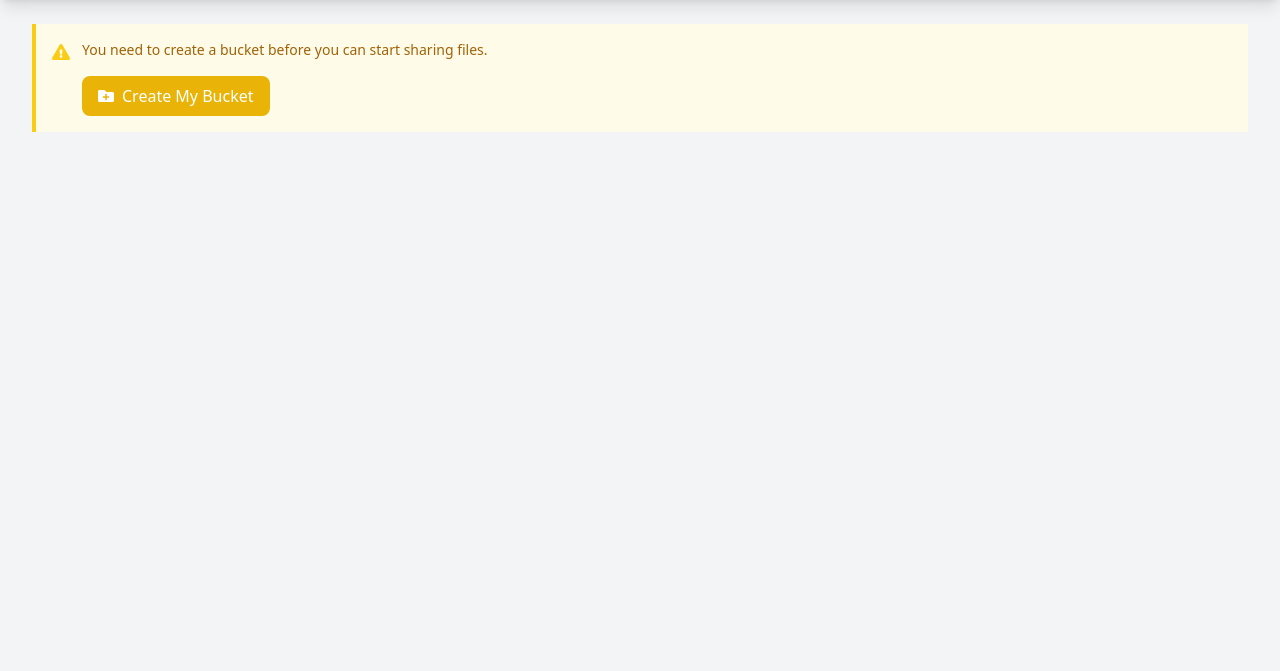
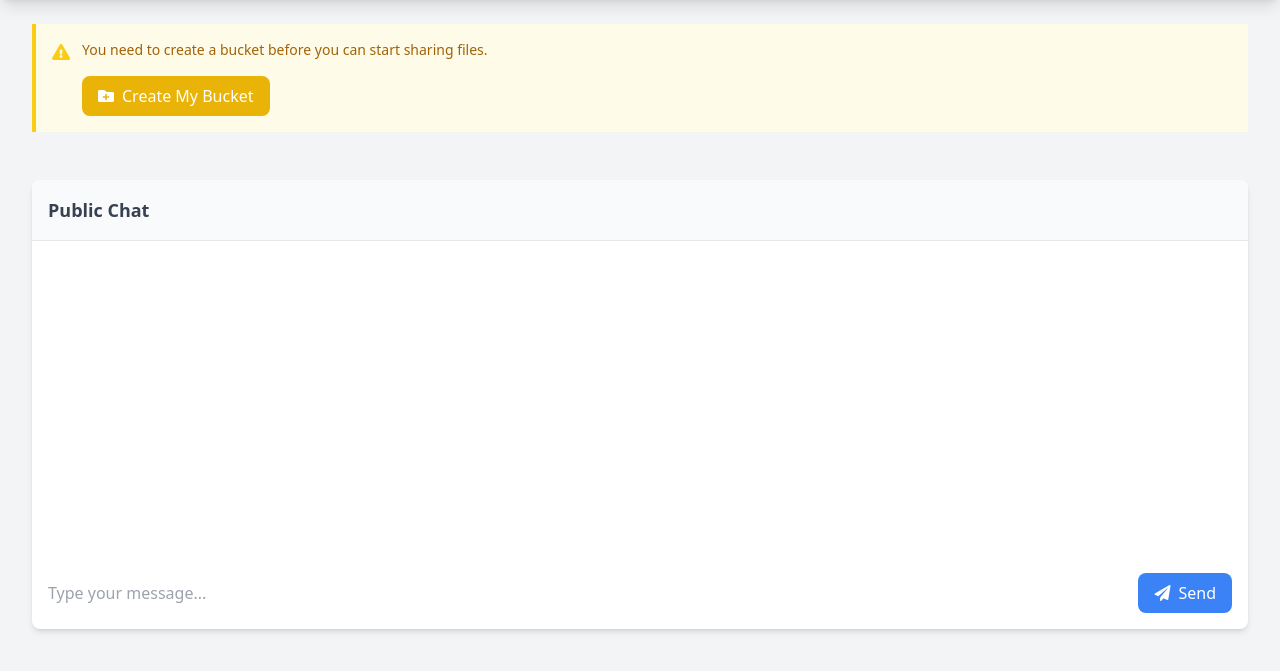
Before and after one commit to roschlynnmichael/Decentralized-Social-Network-Protocol, a Python web app: template templates/public_chat.html in a window 1280 px wide. Shown: the part 64-735 px from the top of the page. Run offline with Jinja, Linux system fonts and the light colour scheme; the template is opened without the code that fills it, so the values that code supplies are empty; some libraries are stand-ins or nearby versions.

Commit message:
Minor UI Change and user bucket

```diff
--- a/data/user_buckets.json
+++ b/data/user_buckets.json
@@ -2,5 +2,9 @@
     "1": {
         "hash": "QmcDeSwAccT325HiZP5iqPSuFEBh5BLcGQZiXooaDupDiC",
         "created_at": 1732609108.3401341
+    },
+    "2": {
+        "hash": "QmXvDWSkprEJEQ4navitjEVX3ZuZsmZVfYp44dfMGBLRwe",
+        "created_at": 1732609735.1150777
     }
 }
--- a/static/js/public_chat.js
+++ b/static/js/public_chat.js
@@ -111,7 +111,7 @@ document.addEventListener('DOMContentLoaded', function() {
 
     function createFileElement(file) {
         const div = document.createElement('div');
-        div.className = 'bg-white p-4 rounded-lg shadow flex items-center justify-between space-x-4';
+        div.className = 'bg-white p-3 rounded-lg shadow flex items-center justify-between space-x-4 min-h-[60px]';
 
         // Left side with file info
         const fileInfo = document.createElement('div');
@@ -123,14 +123,16 @@ document.addEventListener('DOMContentLoaded', function() {
         fileName.title = file.name; // Show full filename on hover
         fileName.textContent = file.name;
 
-        // Status/Time info
+        // File size/time info
         const fileDetails = document.createElement('p');
-        fileDetails.className = 'text-sm text-gray-500';
-        if (file.status) {
-            fileDetails.textContent = file.status;
+        fileDetails.className = 'text-xs text-gray-500 truncate';
+
+        // Handle uploading status differently
+        if (file.status === 'Uploading...') {
+            fileDetails.textContent = 'Uploading...';
+            div.classList.add('opacity-75');
         } else {
-            const date = new Date(file.timestamp * 1000);
-            fileDetails.textContent = date.toLocaleString();
+            fileDetails.textContent = formatFileSize(file.size || 0);
         }
 
         fileInfo.appendChild(fileName);
@@ -138,15 +140,15 @@ document.addEventListener('DOMContentLoaded', function() {
 
         // Right side with actions
         const actions = document.createElement('div');
-        actions.className = 'flex-shrink-0 flex items-center space-x-2';
+        actions.className = 'flex items-center space-x-2 flex-shrink-0';
 
-        // Download button
-        if (!file.status) { // Only show for completed uploads
+        // Only show actions if file is not uploading
+        if (!file.status) {
+            // Download button
             const downloadBtn = document.createElement('button');
             downloadBtn.className = 'text-blue-600 hover:text-blue-800';
             downloadBtn.innerHTML = '<i class="fas fa-download"></i>';
             downloadBtn.onclick = () => {
-                // Create a temporary anchor element
                 const link = document.createElement('a');
                 link.href = `/api/share_file/${file.id}/${encodeURIComponent(file.name)}`;
                 link.download = file.name;
@@ -162,12 +164,27 @@ document.addEventListener('DOMContentLoaded', function() {
             deleteBtn.innerHTML = '<i class="fas fa-trash"></i>';
             deleteBtn.onclick = () => window.deleteFile(file.id);
             actions.appendChild(deleteBtn);
+        } else {
+            // Show spinner for uploading files
+            const spinner = document.createElement('div');
+            spinner.className = 'text-blue-500';
+            spinner.innerHTML = '<i class="fas fa-spinner fa-spin"></i>';
+            actions.appendChild(spinner);
         }
 
         div.appendChild(fileInfo);
         div.appendChild(actions);
 
         return div;
+    }
+
+    // Helper function to format file size
+    function formatFileSize(bytes) {
+        if (!bytes || isNaN(bytes)) return '0 Bytes';
+        const k = 1024;
+        const sizes = ['Bytes', 'KB', 'MB', 'GB'];
+        const i = Math.floor(Math.log(bytes) / Math.log(k));
+        return parseFloat((bytes / Math.pow(k, i)).toFixed(1)) + ' ' + sizes[i];
     }
 
     // Drag and drop handling
@@ -211,4 +228,77 @@ document.addEventListener('DOMContentLoaded', function() {
             socket.emit('delete_file', { fileId });
         }
     };
+
+    // Initialize chat functionality
+    function initChat() {
+        const messageInput = document.getElementById('messageInput');
+        const sendMessageBtn = document.getElementById('sendMessageBtn');
+        const chatMessages = document.getElementById('chatMessages');
+
+        // Handle send message
+        sendMessageBtn.addEventListener('click', () => {
+            sendMessage();
+        });
+
+        // Handle enter key
+        messageInput.addEventListener('keypress', (e) => {
+            if (e.key === 'Enter') {
+                sendMessage();
+            }
+        });
+
+        // Listen for new messages
+        socket.on('new_message', (data) => {
+            appendMessage(data.message);
+        });
+
+        // Listen for chat history
+        socket.on('chat_history', (data) => {
+            chatMessages.innerHTML = ''; // Clear existing messages
+            data.messages.forEach(message => {
+                appendMessage(message);
+            });
+            chatMessages.scrollTop = chatMessages.scrollHeight;
+        });
+    }
+
+    // Send a message
+    function sendMessage() {
+        const messageInput = document.getElementById('messageInput');
+        const content = messageInput.value.trim();
+
+        if (content) {
+            socket.emit('send_message', { message: content });
+            messageInput.value = ''; // Clear input
+        }
+    }
+
+    // Append a message to the chat
+    function appendMessage(message) {
+        const chatMessages = document.getElementById('chatMessages');
+        const messageDiv = document.createElement('div');
+        const isOwnMessage = message.sender_id === currentUserId;
+
+        messageDiv.className = `flex ${isOwnMessage ? 'justify-end' : 'justify-start'}`;
+
+        messageDiv.innerHTML = `
+            <div class="max-w-[70%] ${isOwnMessage ? 'bg-blue-500 text-white' : 'bg-gray-100'} rounded-lg px-4 py-2">
+                <div class="text-xs ${isOwnMessage ? 'text-blue-100' : 'text-gray-500'} mb-1">
+                    ${message.username}
+                </div>
+                <div class="break-words">
+                    ${message.content}
+                </div>
+                <div class="text-xs ${isOwnMessage ? 'text-blue-100' : 'text-gray-500'} mt-1">
+                    ${new Date(message.timestamp * 1000).toLocaleTimeString()}
+                </div>
+            </div>
+        `;
+
+        chatMessages.appendChild(messageDiv);
+        chatMessages.scrollTop = chatMessages.scrollHeight;
+    }
+
+    // Add this to your existing initialization code
+    initChat();
 });
--- a/templates/public_chat.html
+++ b/templates/public_chat.html
@@ -55,7 +55,8 @@
 
         <!-- Main Content Area -->
         <div class="max-w-7xl mx-auto px-4 sm:px-6 lg:px-8 py-6">
-            <div id="mainArea" class="grid grid-cols-3 gap-6" style="display: none;">
+            <!-- Grid for main features -->
+            <div id="mainArea" class="grid grid-cols-3 gap-6 mb-6" style="display: none;">
                 <!-- Left Column: My Bucket -->
                 <div class="col-span-1 space-y-6">
                     <!-- My Bucket Section -->
@@ -79,7 +80,7 @@
                         <!-- My Files List -->
                         <div class="p-4">
                             <h3 class="text-sm font-medium text-gray-700 mb-3">My Files</h3>
-                            <div id="myFilesList" class="space-y-2">
+                            <div id="myFilesList" class="space-y-2 max-h-[160px] overflow-y-auto scrollbar-thin scrollbar-thumb-gray-300 scrollbar-track-gray-100">
                                 <!-- Files will be listed here -->
                             </div>
                         </div>
@@ -160,6 +161,32 @@
                     </div>
                 </div>
             </div>
+
+            <!-- Full-width Chat Section -->
+            <div class="bg-white rounded-lg shadow-md overflow-hidden">
+                <div class="p-4 bg-gray-50 border-b">
+                    <h2 class="text-lg font-semibold text-gray-700">Public Chat</h2>
+                </div>
+                <div class="p-4">
+                    <!-- Chat Messages Container with fixed height -->
+                    <div id="chatMessages" class="h-[300px] overflow-y-auto space-y-4 mb-4 scrollbar-thin scrollbar-thumb-gray-300 scrollbar-track-gray-100">
+                        <!-- Messages will appear here -->
+                    </div>
+
+                    <!-- Message Input -->
+                    <div class="flex space-x-2">
+                        <input type="text"
+                               id="messageInput"
+                               class="flex-1 rounded-lg border-gray-300"
+                               placeholder="Type your message...">
+                        <button id="sendMessageBtn"
+                                class="inline-flex items-center px-4 py-2 bg-blue-500 text-white rounded-lg hover:bg-blue-600">
+                            <i class="fas fa-paper-plane mr-2"></i>
+                            Send
+                        </button>
+                    </div>
+                </div>
+            </div>
         </div>
     </div>
 
```
